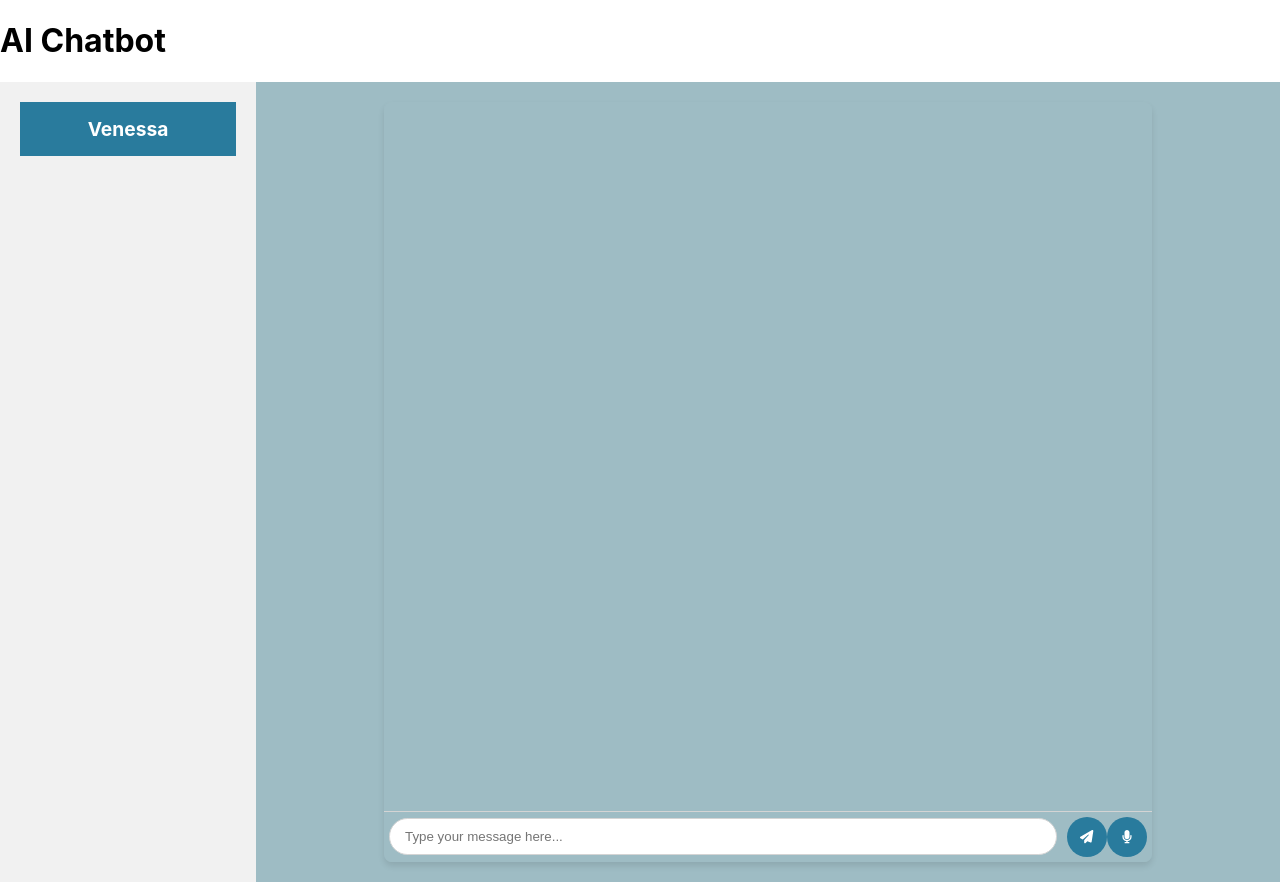
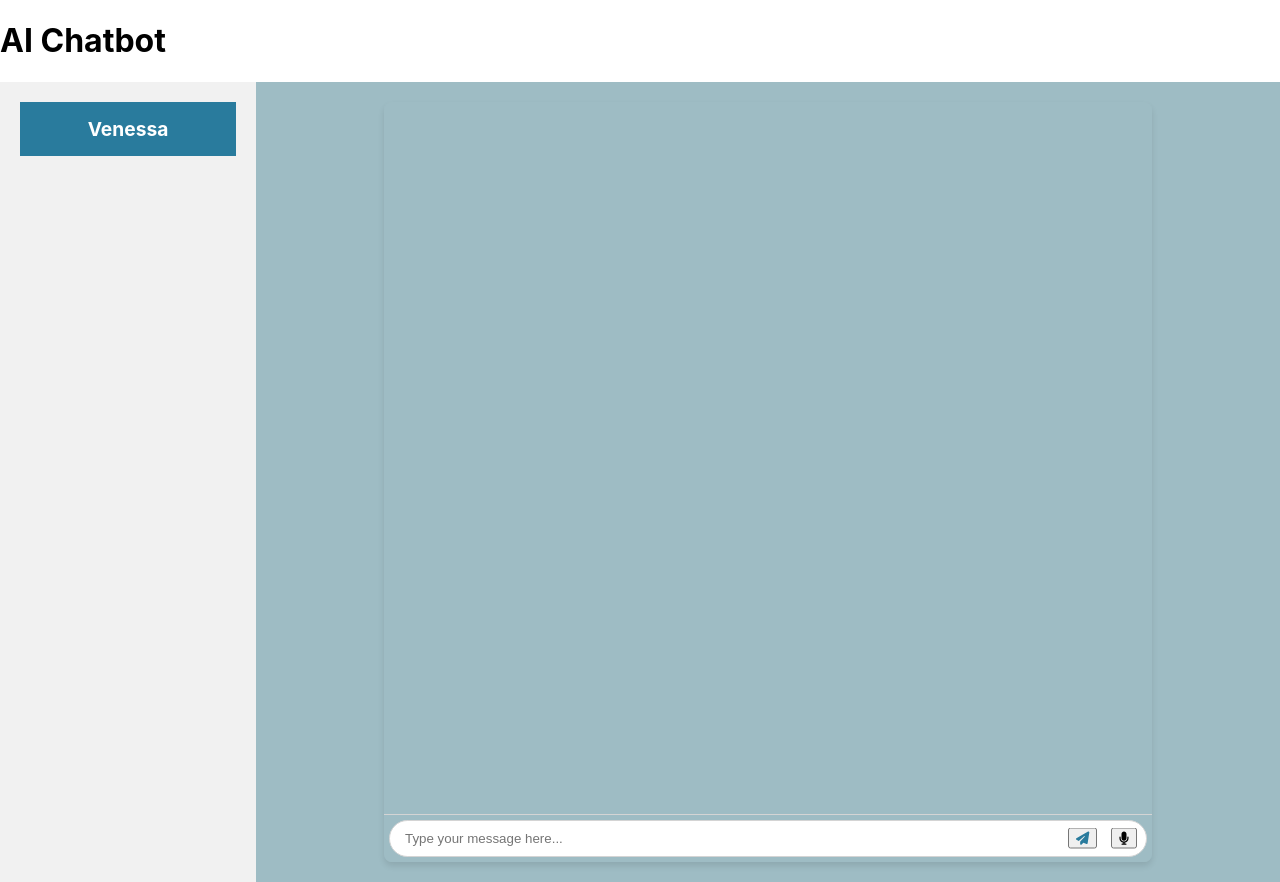
Before and after one commit to dhrubo006/ai-chatbot-app, a React (Create React App) app: page / in a window 1280 px wide. Built offline with nearby package versions, Linux system fonts and the light colour scheme.

Commit message:
Feat: 1. added style to the media player buttons using ract h5 audio player 2. brought the send and record button inside a input wrap div that will show the buttons inside the text field

```diff
--- a/src/Chatbot.css
+++ b/src/Chatbot.css
@@ -28,10 +28,6 @@
   height: 95vh;
   color: #000000; /* Text color */
 }
-
-
-
-
 
 .chatbot-name {
   background-color: #297b9d; /* Medium blue background for the title */
@@ -75,45 +71,69 @@
 }
 
 .chatbot-input-form {
-  padding: 5px; /* Reduced padding for minimalistic look */
-  background-color: #9ebcc4; /* White background for input area */
+  position: relative; /* Needed for absolute positioning of children */
+  padding: 5px;
+  background-color: #9ebcc4; /* Matching background color for seamless integration */
   display: flex;
+  align-items: center;
   border-top: 1px solid #d4d4d4;
-  align-items: center; /* Align items vertically */
+}
+
+.input-wrapper {
+  position: relative;
+  flex-grow: 1; /* Allows input to grow and fill space */
+  display: flex; /* Aligns input and buttons inline */
 }
 
 .text-input {
   flex-grow: 1;
-  flex-shrink: 1; /* Allows input to shrink as needed */
   padding: 10px 15px;
-  margin-right: 10px;
+  padding-right: 80px; /* Make room for buttons */
   border: 1px solid #d4d4d4;
   border-radius: 20px;
   outline: none;
   background-color: #ffffff; /* White background for text input */
   color: #000000; /* Black text color */
+  margin-right: 0; /* Reset margin */
 }
 
+/* Position buttons absolutely within the input wrapper */
 .send-button,
 .record-button {
-  flex-grow: 0; /* Prevents buttons from growing */
-  flex-shrink: 0; /* Prevents buttons from shrinking */
-  background: #297b9d; /* Medium blue for buttons */
-  color: white;
-  border: none;
-  border-radius: 50%;
-  padding: 10px;
-  cursor: pointer;
-  display: flex;
-  justify-content: center;
-  align-items: center;
-  width: 40px; /* Fixed width for buttons */
-  height: 40px; /* Fixed height for buttons */
+  position: absolute;
+  right: 50px; /* Adjust as needed, make sure there is enough room for both buttons */
+  top: 50%;
+  transform: translateY(-50%);
+  margin: 0;
+}
+
+.record-button {
+  right: 10px; /* Adjust as needed */
 }
 
 .send-button:hover,
 .record-button:hover {
   background: #1d5b6f; /* Darker shade of blue for button hover effect */
+}
+
+
+.send-button {
+  color: #297b9d !important;
+}
+
+/* Custom styles for react-h5-audio-player */
+.rhap_container {
+  background-color: transparent !important;
+  color: white !important;
+}
+
+.rhap_progress-filled,
+.rhap_progress-indicator {
+  background: white !important;
+}
+
+.rhap_main-controls .rhap_button-clear {
+  color: white !important;
 }
 
 /* Responsive design */
--- a/src/Chatbot.js
+++ b/src/Chatbot.js
@@ -1,4 +1,4 @@
-import React, { useState } from "react";
+import React, { useState, useEffect } from "react";
 import axios from "axios";
 import "./Chatbot.css";
 import { FontAwesomeIcon } from "@fortawesome/react-fontawesome";
@@ -7,6 +7,8 @@ import {
   faMicrophoneSlash,
   faMicrophone,
 } from "@fortawesome/free-solid-svg-icons";
+import AudioPlayer from "react-h5-audio-player";
+import "react-h5-audio-player/lib/styles.css"; // Default styles
 
 const Chatbot = () => {
   const [input, setInput] = useState("");
@@ -18,23 +20,8 @@ const Chatbot = () => {
     speechSynthesis.speak(utterance);
   };
 
-  // Function to send user input to the backend and get AI response
-  /*const chatWithGPTJ = async (userInput, audio = false) => {
-    try {
-      const payload = audio ? userInput : { text: userInput };
-      //const headers = audio ? { "Content-Type": "multipart/form-data" } : {};
-      const response = await axios.post(
-        "http://127.0.0.1:5000/generate",
-        payload,
-        { headers }
-      );
-      console.log("Message sent:", response.data);
-      return response.data.response;
-    } catch (error) {
-      console.error("Error communicating with the backend:", error);
-      return "";
-    }
-  };*/
+  ///////////////////////////////////// JAVASCRIPT FUNCTIONS  /////////////////////////////////////////////////////////////////////
+
   // Function to send user input to the backend and get AI response
   const chatWithGPTJ = async (userInput, audio = false) => {
     try {
@@ -130,6 +117,8 @@ const Chatbot = () => {
     setInput("");
   };
 
+  ///////////////////////////////////////////////////  USER INTERFACE //////////////////////////////////////////////////////////////////////
+
   return (
     <div className="app-container">
       <div className="sidebar left-sidebar">
@@ -146,14 +135,22 @@ const Chatbot = () => {
               {message.type === "text" ? (
                 message.content
               ) : (
-                <audio controls src={message.content}>
-                  Your browser does not support the audio element.
-                </audio>
+                <AudioPlayer
+                  src={message.content}
+                  onPlay={(e) => console.log("onPlay")}
+                  // You can add other props you need for the audio player
+                  customVolumeControls={[]} // Hides volume controls
+                  customAdditionalControls={[]} // Hides additional controls
+                  customProgressBarSection={[]} // Custom progress bar
+                  customControlsSection={["MAIN_CONTROLS"]} // Only shows main controls like play/pause
+                  // More customization props can be added according to your needs
+                />
               )}
             </div>
           ))}
         </div>
         <form onSubmit={handleSubmit} className="chatbot-input-form">
+          <div className="input-wrapper">
             <input
               type="text"
               value={input}
@@ -173,6 +170,7 @@ const Chatbot = () => {
                 icon={isRecording ? faMicrophoneSlash : faMicrophone}
               />
             </button>
+          </div>
         </form>
       </div>
     </div>
```
Lines whose indentation alone changed are shown as unchanged.
